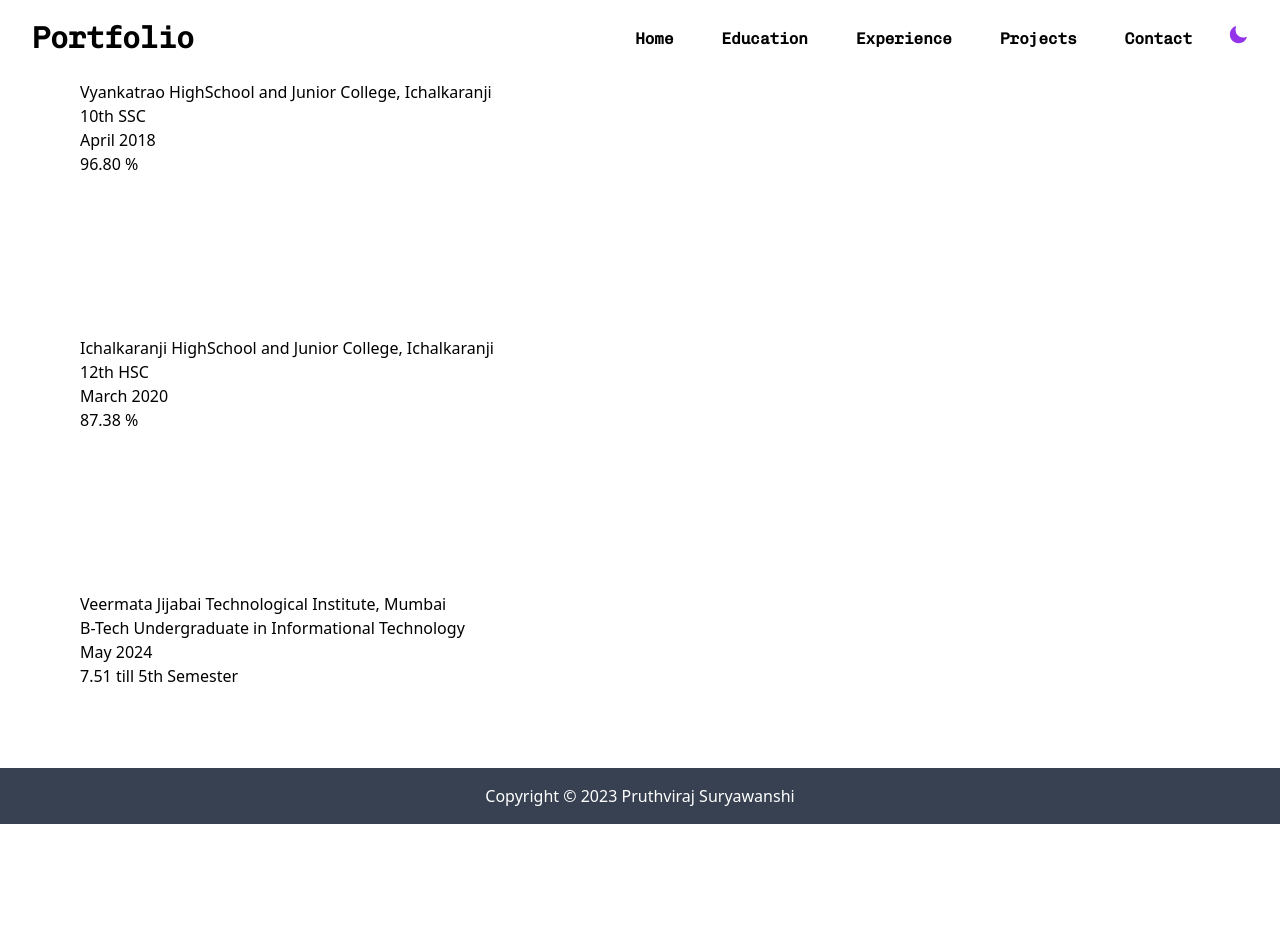
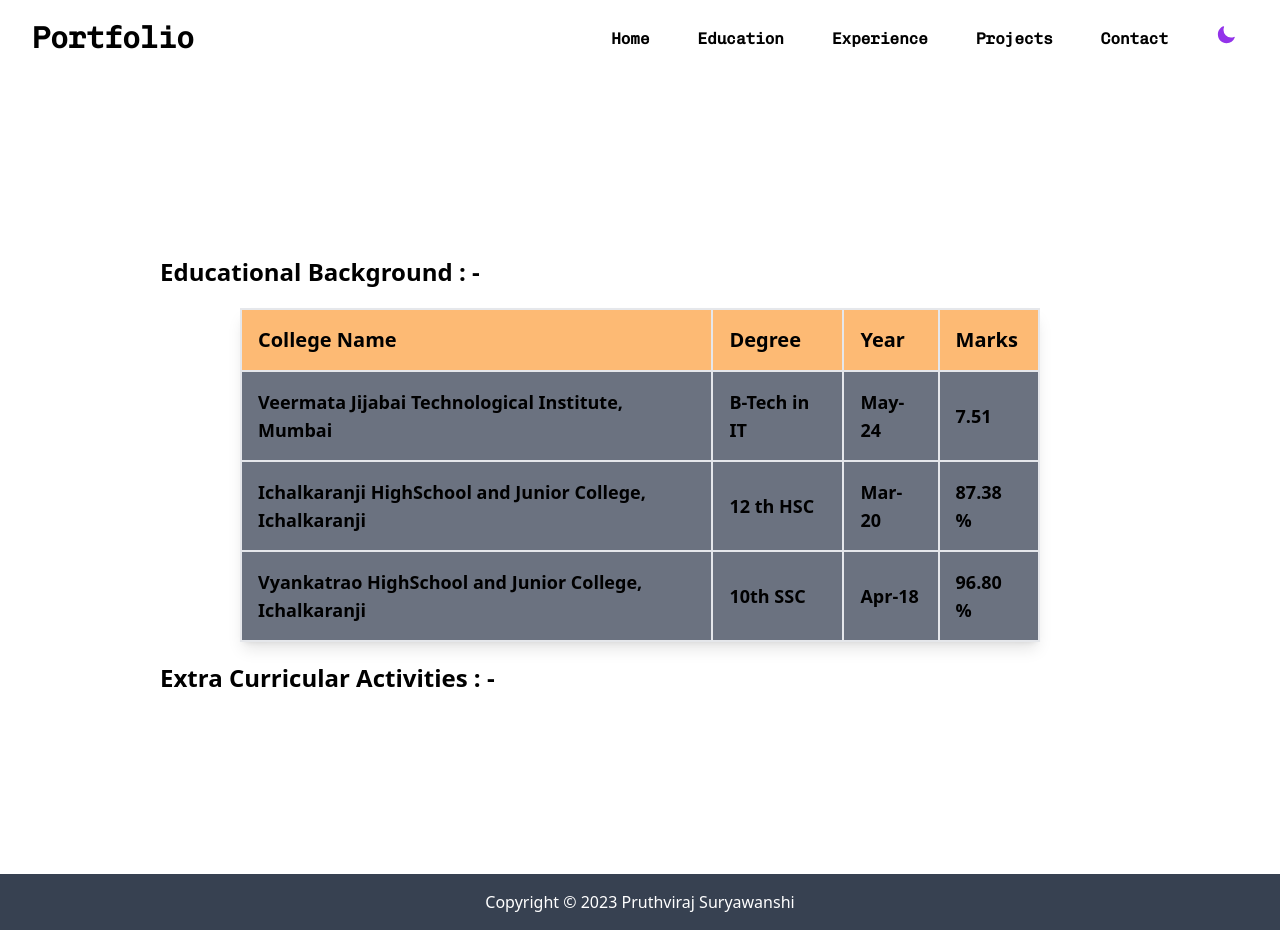
Before and after one commit to Pruthviraj49/Portfolio_Site, a Next.js app: page /education in a window 1280 px wide. Before the commit the page ends 824 px from the top, so only its background shows below. Built offline with nearby package versions, Linux system fonts and the light colour scheme.

Commit message:
Educational Details Added

```diff
--- a/components/Education.jsx
+++ b/components/Education.jsx
@@ -1,16 +1,62 @@
 import React from "react";
 
 
-const Education = ({ school, degree, completion, percentage }) => {
+const jsonData = [
+    {
+        "college": "Veermata Jijabai Technological Institute, Mumbai",
+        "degree": "B-Tech in IT",
+        "year": "May-24",
+        "marks": "7.51"
+    },
+    {
+        "college": "Ichalkaranji HighSchool and Junior College, Ichalkaranji",
+        "degree": "12 th HSC",
+        "year": "Mar-20",
+        "marks": "87.38 %"
+    },
+    {
+        "college": "Vyankatrao HighSchool and Junior College, Ichalkaranji",
+        "degree": "10th SSC",
+        "year": "Apr-18",
+        "marks": "96.80 %"
+    },
+
+
+];
+
+const Education = () => {
     return (
-        <div className="px-20 py-20 justify-center items-center">
-            <div>{school}</div>
-            <div>{degree}</div>
-            <div>{completion}</div>
-            <div>{percentage}</div>
+        <div className="flex flex-col justify-center md:px-40 sm:px-16 px-10">
+            <h1 className="text-xl sm:text-2xl font-bold py-5">Educational Background : -</h1>
 
+            <table className="shadow-lg bg-gray-500 sm:mx-20 ">
+                <thead>
+                    <tr className='border-2'>
+                        <th className='border-2 bg-orange-300 text-left px-4 py-4 text-lg sm:text-xl'>College Name </th>
+                        <th className='border-2 bg-orange-300 text-left px-4 py-4 text-lg sm:text-xl'>Degree</th>
+                        <th className='border-2 bg-orange-300 text-left px-4 py-4 text-lg sm:text-xl'>Year</th>
+                        <th className='border-2 bg-orange-300 text-left px-4 py-4 text-lg sm:text-xl'>Marks</th>
+                    </tr>
+                </thead>
+                <tbody>
+                    {jsonData.map(item => (
+                        <tr key={item.college}>
+                            <td className='border-2 px-4 py-4 sm:text-lg font-bold'>{item.college}</td>
+                            <td className='border-2 px-4 py-4 sm:text-lg font-bold'>{item.degree}</td>
+                            <td className='border-2 px-4 py-4 sm:text-lg font-bold'>{item.year}</td>
+                            <td className='border-2 px-4 py-4 sm:text-lg font-bold'>{item.marks}</td>
+                        </tr>
+                    ))}
+                </tbody>
+            </table>
+
+            <div>
+                <h1 className="text-xl sm:text-2xl font-bold py-5">Extra Curricular Activities : -</h1>
+
+            </div>
         </div>
+
     );
+};
 
-}
 export default Education;
--- a/components/Navbar.jsx
+++ b/components/Navbar.jsx
@@ -33,20 +33,19 @@ export default function Home() {
 
 
 
-            <nav className="w-full fixed z-50 top-0 ">
+            <nav className="w-full z-50 top-0 ">
                 <div className="justify-between px-4 mx-auto lg:max-w-7xl md:items-center md:flex md:px-8">
                     <div>
                         <div className="flex items-center justify-between py-3 md:py-5 md:block">
                             <Link className='text-3xl font-bold font-chivoMono' href="/"> Portfolio </Link>
+
+
                             <div className="md:hidden">
-                                <button
-                                    className="p-2 text-gray-700 rounded-md outline-none focus:border-gray-400 focus:border"
-                                    onClick={() => setNavbar(!navbar)}
-                                >
+                                <button className="p-1 text-gray-700 rounded-md outline-none focus:border-gray-400 focus:border" onClick={() => setNavbar(!navbar)}>
                                     {navbar ? (
                                         <svg
                                             xmlns="http://www.w3.org/2000/svg"
-                                            className="w-6 h-6 text-black"
+                                            className="w-6 h-6 text-gray-500"
                                             viewBox="0 0 20 20"
                                             fill="currentColor"
                                         >
@@ -59,7 +58,7 @@ export default function Home() {
                                     ) : (
                                         <svg
                                             xmlns="http://www.w3.org/2000/svg"
-                                            className="w-6 h-6 text-black"
+                                            className="w-6 h-6 text-gray-500"
                                             fill="none"
                                             viewBox="0 0 24 24"
                                             stroke="currentColor"
@@ -73,6 +72,7 @@ export default function Home() {
                                         </svg>
                                     )}
                                 </button>
+
                             </div>
                         </div>
                     </div>
@@ -81,13 +81,13 @@ export default function Home() {
                             className={`flex-1 justify-self-center pb-3 mt-8 md:block md:pb-0 md:mt-0 ${navbar ? 'block' : 'hidden'
                                 }`}
                         >
-                            <ul className="items-center justify-center space-y-8 md:flex md:space-x-6 md:space-y-0">
+                            <ul className="items-center justify-center space-y-2 md:flex md:space-x-6 md:space-y-0 ">
                                 <li ><Link className='font-chivoMono font-semibold hover:underline mx-3 my-4 md:my-0' href="/">Home</Link></li>
                                 <li><Link className='font-chivoMono font-semibold hover:underline mx-3 my-4 md:my-0' href="/education">Education</Link></li>
                                 <li ><Link className='font-chivoMono font-semibold hover:underline mx-3 my-4 md:my-0' href="#">Experience</Link></li>
                                 <li ><Link className='font-chivoMono font-semibold hover:underline mx-3 my-4 md:my-0' href="#">Projects</Link></li>
                                 <li><Link className='font-chivoMono font-semibold hover:underline mx-3 my-4 md:my-0' href="/contact">Contact</Link></li>
-                                <div>
+                                <div className='px-3'>
                                     <div >
                                         {currentTheme === 'dark' ? (
                                             <button
--- a/package.json
+++ b/package.json
@@ -10,6 +10,7 @@
   },
   "dependencies": {
     "@next/font": "13.0.7",
+    "axios": "^1.2.3",
     "eslint": "8.30.0",
     "eslint-config-next": "13.0.7",
     "next": "13.0.7",
--- a/pages/_app.js
+++ b/pages/_app.js
@@ -5,7 +5,6 @@ import { ThemeProvider } from 'next-themes'
 export default function App({ Component, pageProps }) {
   return (
     <ThemeProvider enableSystem={true} attribute="class">
-
 
       <Layout>
         <Component {...pageProps} />
--- a/pages/contact/index.js
+++ b/pages/contact/index.js
@@ -1,7 +1,7 @@
 const Contact = () => {
     return (
         <div>
-            <h1>Contact us</h1>
+            <h1>Contact me</h1>
         </div>
     )
 }
--- a/pages/education/index.js
+++ b/pages/education/index.js
@@ -4,29 +4,14 @@ import React from 'react';
 
 const Education_details = () => {
     return (
-        <section>
-            <div>
-                <Education
-                    school='Vyankatrao HighSchool and Junior College, Ichalkaranji'
-                    degree='10th SSC'
-                    completion='April 2018'
-                    percentage='96.80 %'
-                />
-                <Education
-                    school='Ichalkaranji HighSchool and Junior College, Ichalkaranji'
-                    degree='12th HSC'
-                    completion='March 2020'
-                    percentage='87.38 %'
-                />
-                <Education
-                    school='Veermata Jijabai Technological Institute, Mumbai'
-                    degree='B-Tech Undergraduate in Informational Technology'
-                    completion='May 2024'
-                    percentage='7.51 till 5th Semester'
-                />
+        <section >
+            <div className='py-40 '>
+                <Education />
+
             </div>
 
         </section>
+
     );
 };
 
--- a/pages/index.js
+++ b/pages/index.js
@@ -4,15 +4,13 @@ import { Inter } from '@next/font/google'
 import pruthvi from '../public/pruthviraj.png'
 import { AiFillTwitterCircle, AiFillLinkedin, AiFillGithub, AiFillFacebook } from 'react-icons/ai'
 import Typewriter from 'typewriter-effect';
-import { useState, useEffect } from "react"
-import { useTheme } from 'next-themes'
 
 const inter = Inter({ subsets: ['latin'] })
 
 export default function Home() {
 
   return (
-    <div >
+    <div id='home'>
 
       <Head>
         <title>Portfolio</title>
@@ -56,9 +54,6 @@ export default function Home() {
           <AiFillTwitterCircle />
         </div>
 
-
-
-
       </main>
     </div >
   )
```
Also changed, not shown: 1 other file (tests, documents, lock files or other folders).
